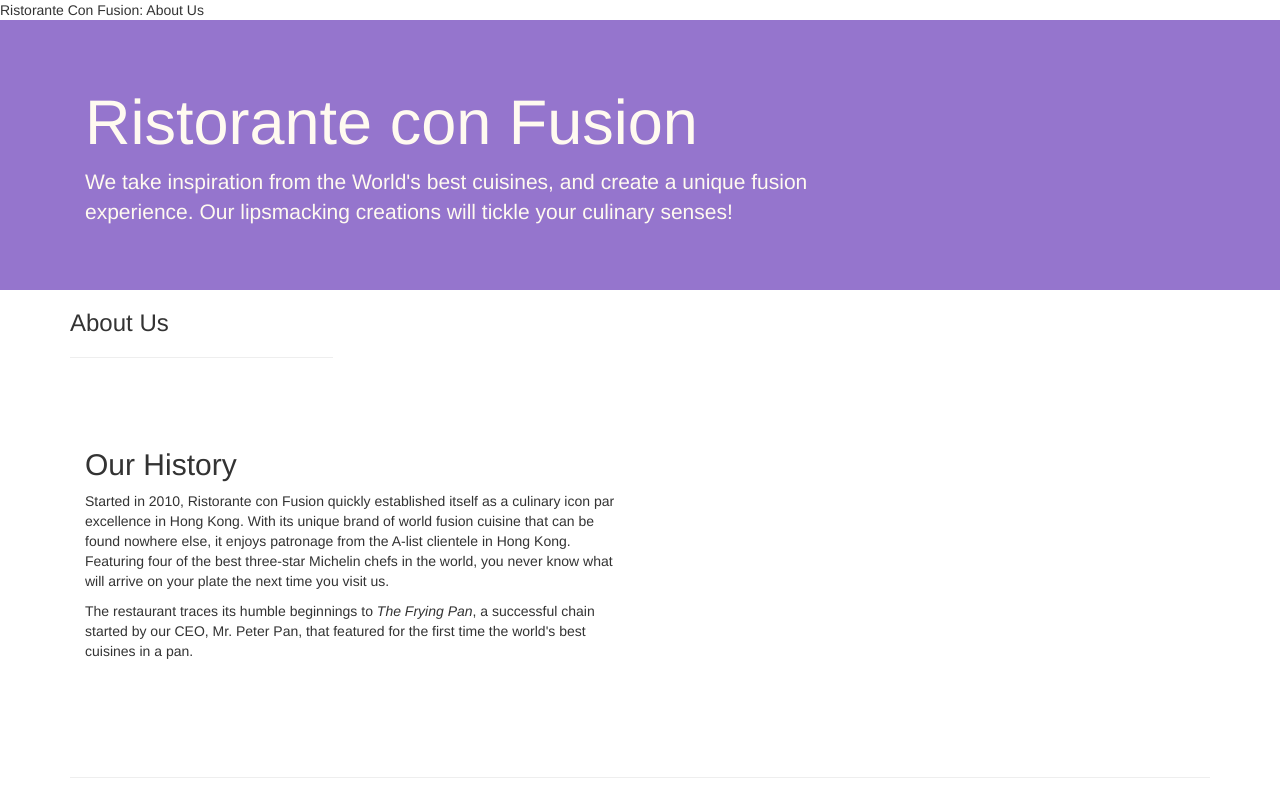
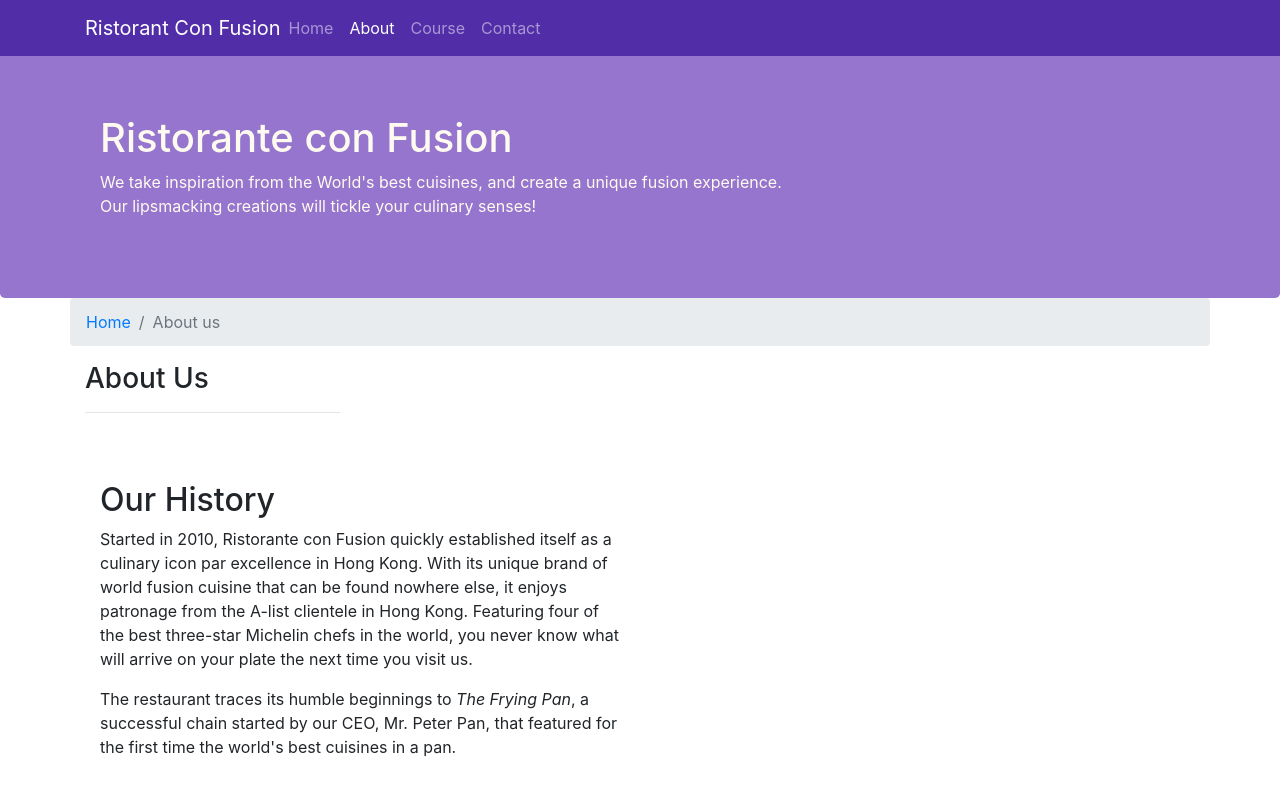
Before and after one commit to deepakchaudhary07/assignment-old, a plain HTML site: page aboutus.html in a window 1280 px wide. Shown: the top 800 px of the page. Drawn offline with nearby package versions, Linux system fonts and the light colour scheme.

Commit message:
Navbar and breadcrumbs added to index and aboutr us respectively with darker color

```diff
--- a/aboutus.html
+++ b/aboutus.html
@@ -8,46 +8,29 @@
      <meta http-equiv="x-ua-compatible" content="ie=edge">
 
     <!-- Bootstrap CSS -->
-    <link rel="stylesheet" href="node_modules/bootstrap/dist/css/bootstrap.min.css"
-    <title>Ristorante Con Fusion: About Us</title>
-
-    <style>
-        .row-header{
-    margin: 0px auto;
-    padding: 0px auto;
-}
-
-.row-content{
-    margin: 0px auto;
-    padding: 50px 0px 50px 0px;
-    border-bottom: 1px ridge;
-    min-height: 400px;
-}
-
-.footer{
-    background-color: #D1C4E9;
-    margin: 0px auto;
-    padding: 20px 0px 20px 0px;
-}
-
-.jumbotron{
-    paddding: 70px 30px 70px 30px;
-    margin: 0px auto;
-    background: #9575CD !important;
-    color: floralwhite !important;
-}
-
-.address{
-    font-size: 80%;
-    margin: 0px;
-    color: #0f0f0f;
-}</style>
-
+    <link rel="stylesheet" href="node_modules/bootstrap/dist/css/bootstrap.min.css">
+    <link rel="stylesheet" href="css/styles.css">
+    <title>Ristorante Con Fusion: Deepak</title>
 
 </head>
 
 <body>
-
+    <nav class="navbar navbar-dark navbar-expand-sm fixed-top">
+        <div class="container">
+            <button class="navbar-toggler" type="button" data-toggle="collapse" data-target="#Navbar">
+                <span class="navbar-toggler-icon"></span>
+            </button>
+            <a class="navbar-brand mr-auto" href="./index.html">Ristorant Con Fusion</a>
+            <div class="collapse navbar-collapse" id="Navbar">
+                <ul class="navbar-nav mr-auto">
+                    <li class="nav-item"><a class="nav-link" href="./index.html">Home</a></li>
+                    <li class="nav-item active"><a class="nav-link" href="#">About</a></li>
+                    <li class="nav-item"><a class="nav-link" href="#">Course</a></li>
+                    <li class="nav-item"><a class="nav-link" href="#">Contact</a></li>
+                </ul>
+            </div>
+        </div>
+    </nav>
     <header class="jumbotron">
         <div class="container">
             <div class="row row-header">
@@ -63,6 +46,10 @@
 
     <div class="container">
         <div class="row">
+            <ol class="col-12 breadcrumb">
+                <li class="breadcrumb-item"><a href="./index.html">Home</a></li>
+                <li class="breadcrumb-item active">About us</li>
+            </ol>
             <div class="col col-sm-3">
                <h3>About Us</h3>
                <hr>
@@ -102,7 +89,7 @@
                 <div class="col-4 offset-1 col-sm-2">
                     <h5>Links</h5>
                     <ul class="list-unstyled">
-                        <li><a href="#">Home</a></li>
+                        <li><a href="./index.html">Home</a></li>
                         <li><a href="#">About</a></li>
                         <li><a href="#">Menu</a></li>
                         <li><a href="#">Contact</a></li>
--- a/css/styles.css
+++ b/css/styles.css
@@ -28,3 +28,12 @@
     margin: 0px;
     color: #0f0f0f;
 }
+
+body{
+    padding: 50px 0px 0px 0px;
+    z-index: 0px;
+}
+
+.navbar-dark{
+    background-color: #512DA8;
+}
```
Also changed, not shown: index.html (+19 -2 lines).
